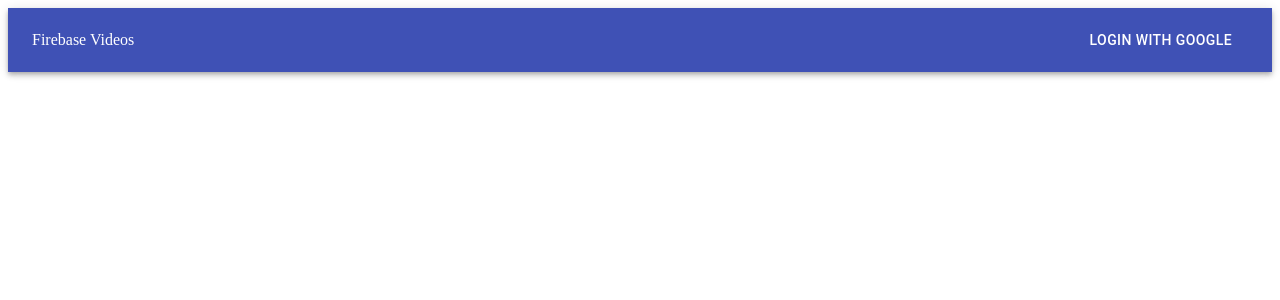
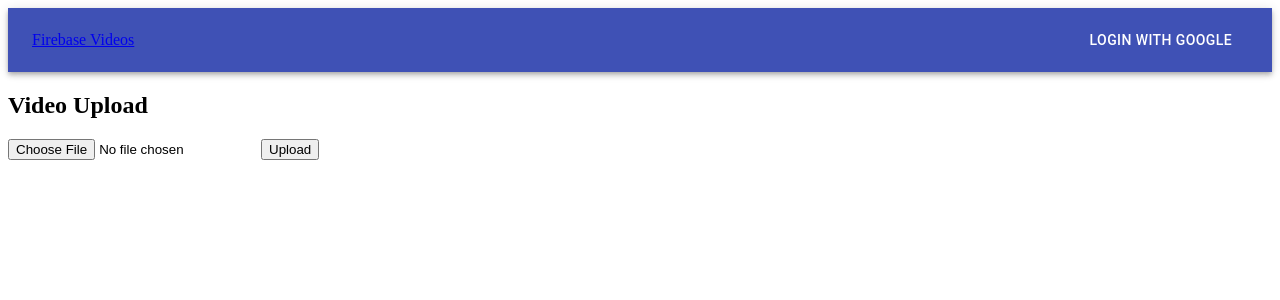
Before and after one commit to 10inoino/firebase-youtube-clone, a React (Create React App) app: page /upload in a window 1280 px wide. Shown: the top 300 px of the page. Built offline with nearby package versions, Linux system fonts and the light colour scheme; no server answers.

Commit message:
'とりあえず書いてあることやったけど動かない'

```diff
--- a/package.json
+++ b/package.json
@@ -11,6 +11,7 @@
     "firebase": "^7.13.1",
     "react": "^16.13.1",
     "react-dom": "^16.13.1",
+    "react-router-dom": "^5.1.2",
     "react-scripts": "3.4.1"
   },
   "scripts": {
--- a/src/components/App.js
+++ b/src/components/App.js
@@ -1,8 +1,10 @@
 import React, { Component } from 'react';
+import { BrowserRouter as Router, Route, Switch } from 'react-router-dom';
 import firebase from 'firebase/app';
 // import 'firebase/firestore';
 import config from '../config/firebase-config';
 import Header from './Header';
+import VideoUpload from './VideoUpload';
 
 class App extends Component {
   constructor() {
@@ -15,7 +17,14 @@ class App extends Component {
 
   render() {
     return (
-      <Header />
+      <Router>
+        <div className="App">
+          <Header />
+          <Switch>
+            <Route path="/upload" component={VideoUpload} />
+          </Switch>
+        </div>
+      </Router>
     );
   }
 }
--- a/src/components/Header.js
+++ b/src/components/Header.js
@@ -1,4 +1,5 @@
 import React, { Component } from 'react';
+import { Link } from 'react-router-dom';
 import PropTypes from 'prop-types';
 import { withStyles } from '@material-ui/core/styles';
 import AppBar from '@material-ui/core/AppBar';
@@ -75,6 +76,10 @@ class Header extends Component {
                 <Button color="inherit" className={classes.button} onClick={this.googleSignOut}>
                     Sign Out
                 </Button>
+                <Button variant="contained" color="default">
+                    <Link to="/upload" className={classes.link}>Upload</Link>
+                    <CloudUploadIcon className={classes.rightIcon} />
+                </Button>
             </div>
         );
     }
@@ -88,7 +93,7 @@ class Header extends Component {
                 <AppBar position="static" color="primary">
                     <Toolbar>
                         <Typography variant="title" color="inherit" className={classes.flex}>
-                            Firebase Videos
+                            <Link to="/" className={classes.link}>Firebase Videos</Link>
                         </Typography>
                         {this.state.isLogin ? this.renderLoginedComponent(classes) : this.renderLoginComponent(classes)}
                     </Toolbar>
--- /dev/null
+++ b/src/components/VideoUpload.js
@@ -0,0 +1,54 @@
+import React, { Component } from 'react';
+import firebase from 'firebase/app';
+import 'firebase/storage';
+
+class Upload extends Component {
+    constructor(props) {
+        super(props);
+        this.state = { video: null }
+    }
+
+    handleChange = event => {
+        event.preventDefault();
+        const video = event.target.files[0];
+
+        this.setState({ video });
+    }
+
+    handleSubmit = event => {
+        event.preventDefault();
+
+        this.fileUpload(this.state.video);
+    }
+
+    async fileUpload(video) {
+        try {
+            const userUid = firebase.auth().currentUser.uid;
+            const filePath = 'videos/${userUid}/${video.name}';
+            const videoStorageRef = firebase.storage().ref(filePath);
+            const fileSnapshot = await videoStorageRef.put(video);
+
+            console.log(fileSnapshot);
+        } catch(error) {
+            console.log(error);
+
+            return;
+        }
+    }
+
+    render() {
+        return (
+            <from onSubmit={e => this.handleSubmit(e)}>
+                <h2>Video Upload</h2>
+                <input
+                    type='file'
+                    accept="video/*"
+                    onChange={e => this.handleChange(e)}
+                />
+                <button type="submit">Upload</button>
+            </from>
+        );
+    }
+}
+
+export default Upload;
```
Also changed, not shown: 1 other file (tests, documents, lock files or other folders).
